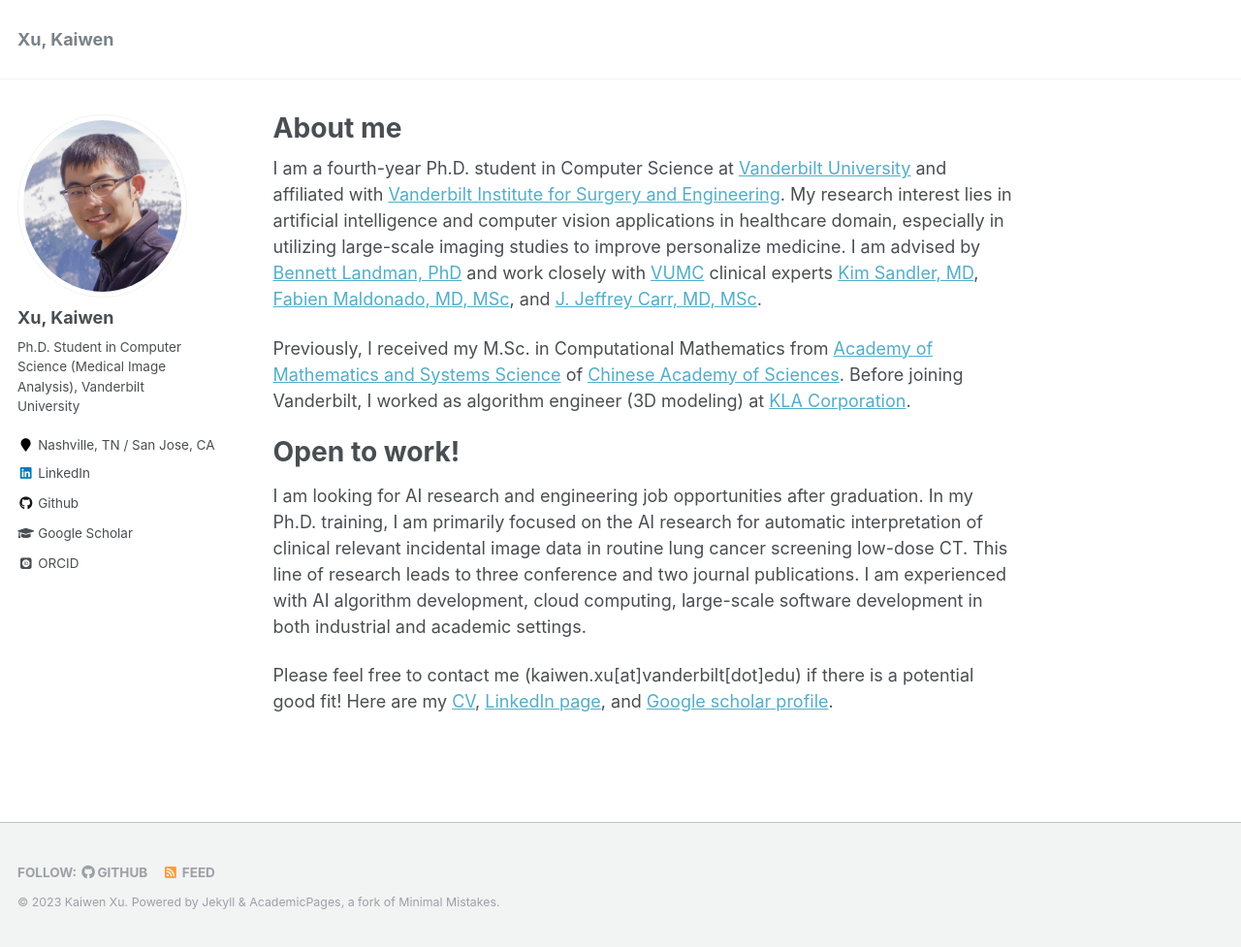
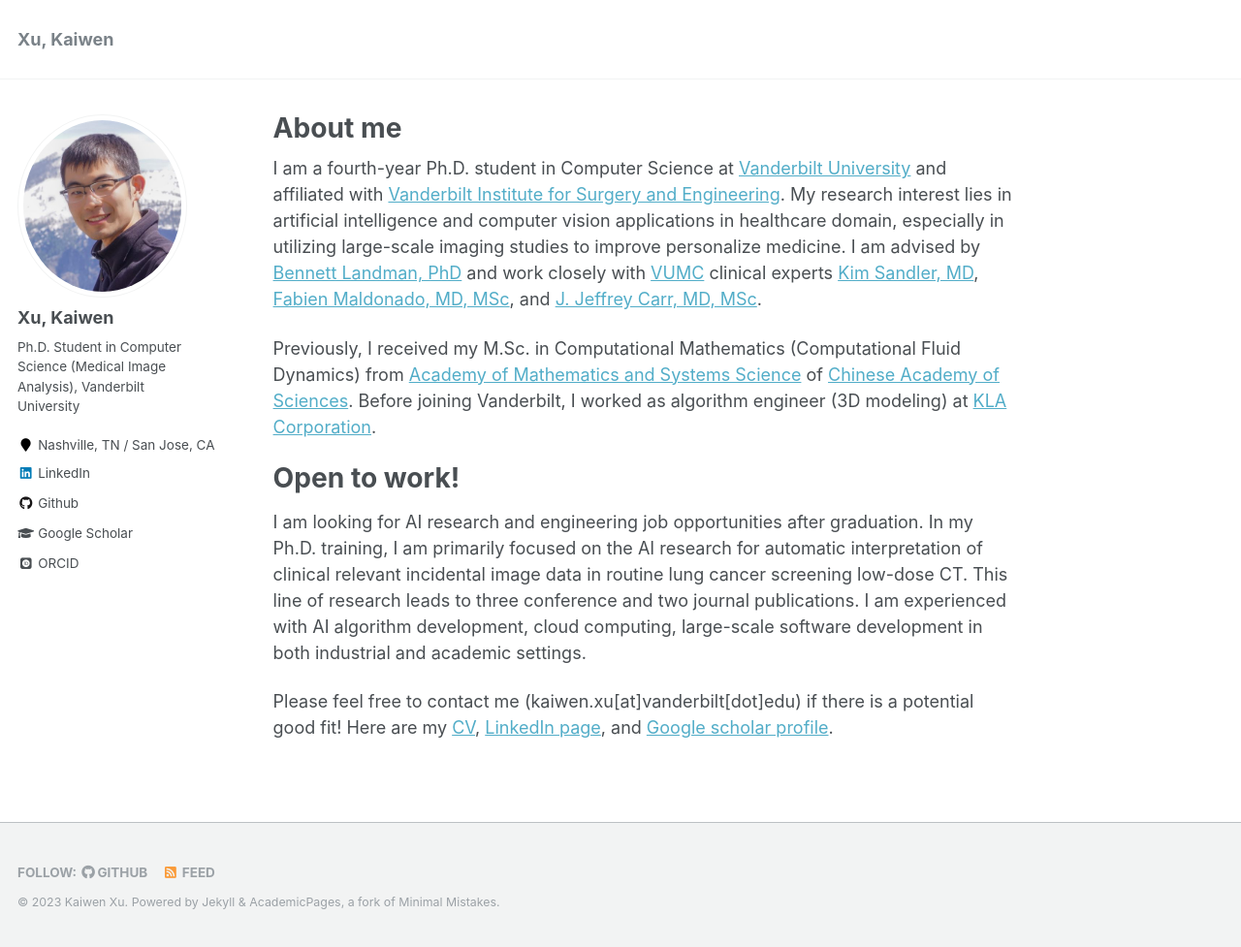
Before and after one commit to kwxu/kwxu.github.io, a Jekyll site: the page built from _pages/about.md, in a window 1280 px wide and 977 px high. Shown: the whole window at 97% size. Built offline with Jekyll 4.4.1, drawn with Linux system fonts in a browser that asks for light colours; some web fonts are replaced.

Commit message:
Fix typo

```diff
--- a/_pages/about.md
+++ b/_pages/about.md
@@ -20,7 +20,7 @@ and work closely with
 [Fabien Maldonado, MD, MSc](https://medicine.vumc.org/person/fabien-maldonado-md-msc),
 and [J. Jeffrey Carr, MD, MSc](https://www.vumc.org/vtracc/person/j-jeffrey-carr-md).
 
-Previously, I received my M.Sc. in Computational Mathematics from
+Previously, I received my M.Sc. in Computational Mathematics (Computational Fluid Dynamics) from
 [Academy of Mathematics and Systems Science](http://english.amss.cas.cn/)
 of [Chinese Academy of Sciences](https://english.cas.cn/). Before joining Vanderbilt, I
 worked as algorithm engineer (3D modeling) at [KLA Corporation](https://www.kla.com/).
```
